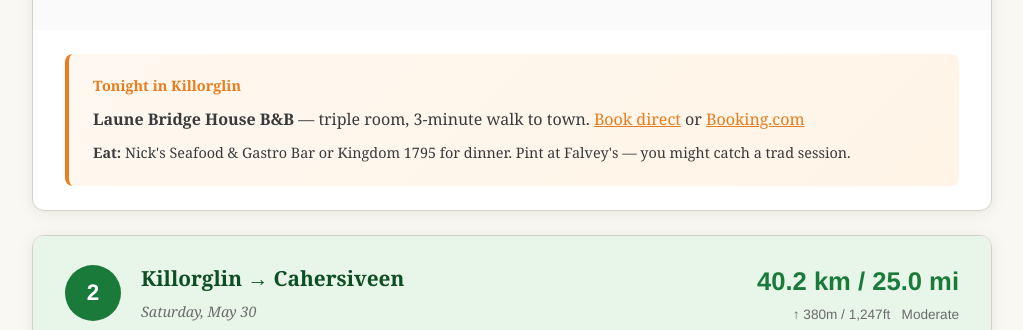
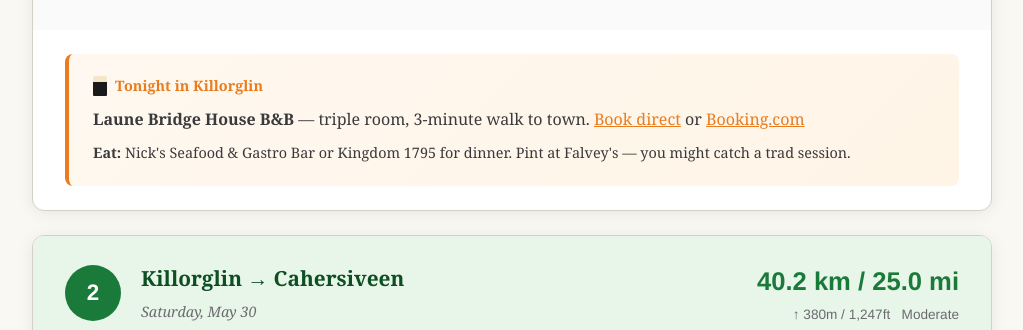
Before and after one commit to thomas-leger-modo/ireland-cycling-trip, a plain HTML site: page index.html in a window 1280 px wide. Shown: the part 2948-3278 px from the top of the page, without its empty margins (128-1151 px from the left). Drawn offline with Linux system fonts and the light colour scheme.

Commit message:
Add CSS Guinness pint icon to evening boxes
Tiny black-and-cream pint glass rendered as a
pseudo-element on each "Tonight in..." heading.

```diff
--- a/index.html
+++ b/index.html
@@ -319,6 +319,18 @@
             color: var(--orange) !important;
             margin: 0 0 8px !important;
             font-size: 0.9em !important;
+            display: flex;
+            align-items: center;
+            gap: 8px;
+        }
+        .evening-box h4::before {
+            content: '';
+            display: inline-block;
+            width: 14px;
+            height: 20px;
+            background: linear-gradient(to bottom, #f5e6c8 30%, #1a1a1a 30%);
+            border-radius: 2px 2px 1px 1px;
+            flex-shrink: 0;
         }
         .evening-box .stay-name {
             font-weight: bold;
```
